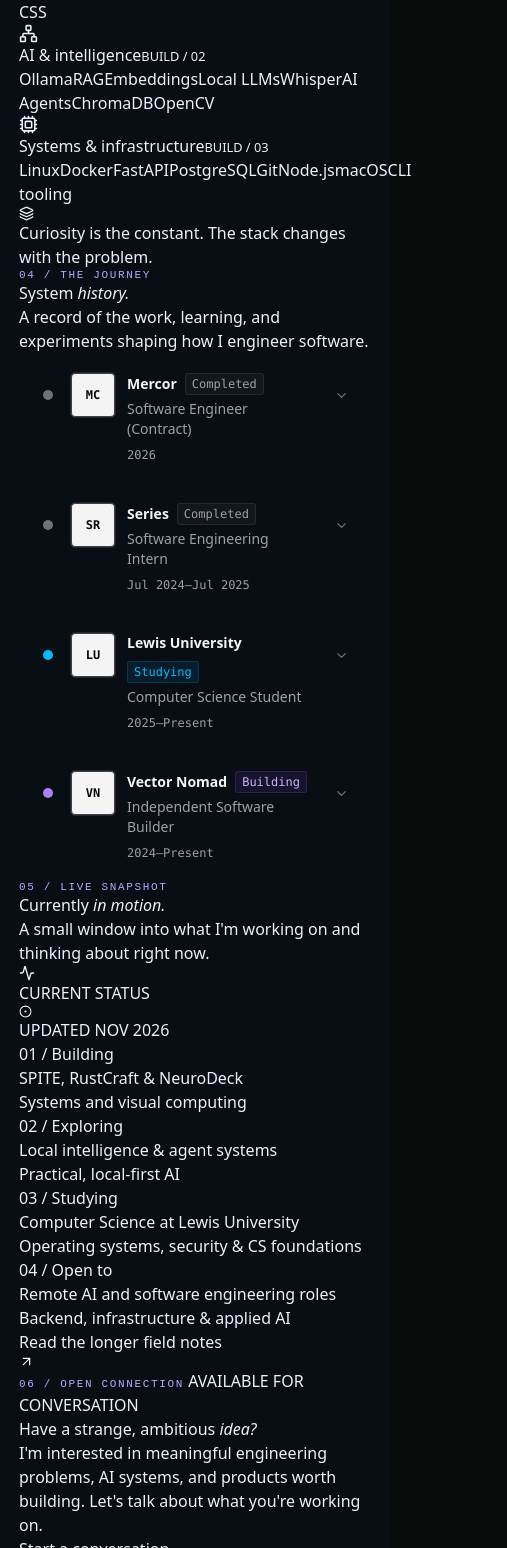
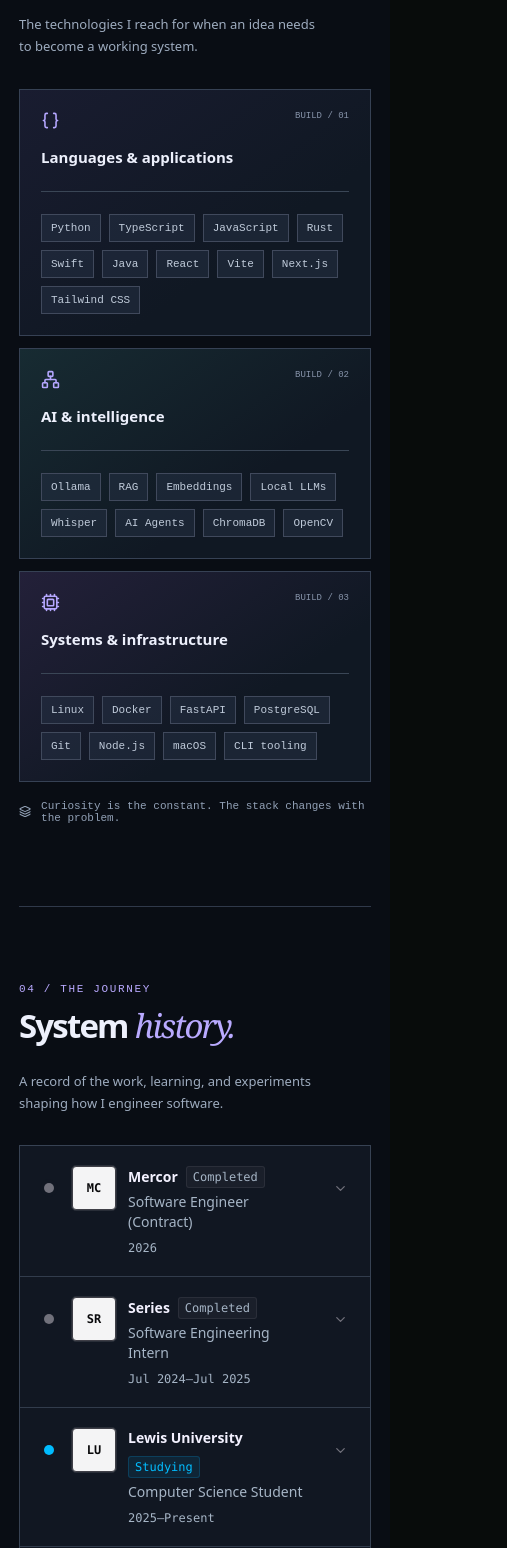
Before and after one commit to vectornomad/portfolio-2026, a React (Vite) app: page / in a window 390 px wide. Shown: the part 4340-5888 px from the top of the page, 507 px wide, since content can reach past the window. Built offline with nearby package versions, Linux system fonts and the light colour scheme.

Commit message:
Style Signal Lab toolkit, history, live status, contact and field notes

```diff
--- a/src/index.css
+++ b/src/index.css
@@ -331,3 +331,94 @@ body { background:#090d14; }
 .case-footer a {display:flex;align-items:center;gap:8px;color:#c5b7ff;}
 @media(max-width:780px){.case-grid{grid-template-columns:1fr;}.case-description{min-height:0;}.case-footer{flex-wrap:wrap;}}
 @media(prefers-reduced-motion:reduce){.case-card:hover{transform:none;}}
+
+
+/* SIGNAL LAB / extended experience */
+.lab-section {padding:76px 0 82px;border-top:1px solid #30394a;}
+.lab-section-head {display:flex;align-items:end;justify-content:space-between;gap:26px;margin-bottom:31px;}
+.lab-section-head h2 {font-size:clamp(33px,4.2vw,55px);letter-spacing:-.055em;line-height:1.1;font-weight:620;margin-top:13px;}
+.lab-section-head h2 em,.lab-contact h2 em,.lab-blog-heading em {color:#b9aaff;font-family:Georgia,serif;font-weight:400;}
+.lab-section-head > p {max-width:300px;color:#9eacbf;line-height:1.7;font-size:13px;}
+.lab-tool-grid {display:grid;grid-template-columns:repeat(3,minmax(0,1fr));gap:12px;}
+.lab-tool-panel {min-height:258px;padding:21px;border:1px solid #364154;background:linear-gradient(145deg,#191c30 0%,#101823 65%);}
+.lab-tool-panel:nth-child(2) {background:linear-gradient(145deg,#172b32 0%,#101823 65%);}
+.lab-tool-panel:nth-child(3) {background:linear-gradient(145deg,#232039 0%,#101823 65%);}
+.lab-tool-title {display:flex;align-items:flex-start;justify-content:space-between;gap:10px;border-bottom:1px solid #3a4656;padding-bottom:23px;}
+.lab-tool-title > span {display:flex;flex-direction:column;gap:17px;font-size:15px;font-weight:600;line-height:1.4;}
+.lab-tool-title svg {color:#b5a7ff;}
+.lab-tool-title small {white-space:nowrap;color:#8794aa;font:9px ui-monospace,monospace;}
+.lab-tool-tags {display:flex;flex-wrap:wrap;gap:8px;margin-top:22px;}
+.lab-tool-tags span {font:11px ui-monospace,monospace;color:#c0cbda;padding:7px 9px;background:#27334780;border:1px solid #40495c;}
+.lab-tool-bottom {display:flex;align-items:center;gap:10px;padding-top:18px;color:#92a1b6;font:11px ui-monospace,monospace;}
+.lab-timeline {border:1px solid #374253;background:#111722;position:relative;}
+.lab-timeline:before {content:"";position:absolute;top:35px;bottom:35px;left:28px;border-left:1px dashed #555175;pointer-events:none;}
+.lab-timeline > div:not(:last-child) {border-bottom:1px solid #323c4c;}
+.lab-timeline article {border:0;}
+.lab-timeline article > span {box-shadow:0 0 0 4px #111722;}
+.lab-timeline article .text-zinc-400 {color:#a6b5c6;}
+.lab-timeline article .text-zinc-100 {color:#f3f1ff;}
+.lab-now-shell {background:#101824;border:1px solid #374354;}
+.lab-now-top {display:flex;justify-content:space-between;gap:10px;flex-wrap:wrap;padding:16px 20px;border-bottom:1px solid #374354;color:#9bacbf;font:10px ui-monospace,monospace;letter-spacing:.08em;}
+.lab-now-top span {display:inline-flex;gap:9px;align-items:center;}
+.lab-now-top svg {color:#a99cff;}
+.lab-now-grid {display:grid;grid-template-columns:repeat(2,minmax(0,1fr));}
+.lab-now-item {min-height:176px;padding:27px 24px;border-bottom:1px solid #364154;}
+.lab-now-item:nth-child(odd) {border-right:1px solid #364154;}
+.lab-now-item:nth-last-child(-n+2) {border-bottom:0;}
+.lab-now-id {font:10px ui-monospace,monospace;letter-spacing:.09em;color:#b4a6ff;text-transform:uppercase;}
+.lab-now-item h3 {font-size:clamp(18px,2.5vw,25px);line-height:1.3;letter-spacing:-.04em;font-weight:600;color:#f3f0ff;margin-top:19px;max-width:29ch;}
+.lab-now-item p {font-size:12px;color:#96a6ba;margin-top:11px;}
+.lab-now-link {display:flex;align-items:center;justify-content:flex-end;gap:9px;margin-top:17px;font-size:12px;color:#bcb0ff;}
+.lab-contact {position:relative;overflow:hidden;border:1px solid #48506a;padding:clamp(26px,5vw,62px);background:radial-gradient(ellipse at 90% 0%,#51456d55,transparent 53%),linear-gradient(135deg,#161b2d,#0e1823);margin:17px 0 75px;}
+.lab-contact:after {content:"✳";position:absolute;right:48px;top:80px;color:#c0aeff17;font-size:clamp(95px,15vw,210px);line-height:1;pointer-events:none;}
+.lab-contact-kicker {display:flex;align-items:center;justify-content:space-between;gap:12px;flex-wrap:wrap;position:relative;z-index:1;}
+.lab-contact-status {display:flex;align-items:center;gap:9px;font:10px ui-monospace,monospace;color:#98b8b1;}
+.lab-contact-status span {height:7px;width:7px;border-radius:50%;background:#8cdbc6;}
+.lab-contact h2 {position:relative;z-index:1;margin:38px 0 19px;max-width:770px;font-size:clamp(37px,5vw,66px);line-height:1.12;letter-spacing:-.055em;font-weight:630;}
+.lab-contact > p {position:relative;z-index:1;max-width:530px;color:#b1bcd0;font-size:14px;line-height:1.8;}
+.lab-contact-primary {position:relative;z-index:1;margin-top:29px;display:inline-flex;align-items:center;justify-content:space-between;gap:48px;padding:16px 19px;background:#b9aaff;color:#161526;font-size:13px;font-weight:650;}
+.lab-contact-primary:hover {background:#d4cbff;}
+.lab-contact-links {position:relative;z-index:1;display:flex;flex-wrap:wrap;gap:18px 28px;border-top:1px solid #455066;margin-top:44px;padding-top:23px;}
+.lab-contact-links a {display:inline-flex;align-items:center;gap:9px;font:12px ui-monospace,monospace;color:#bec8da;}
+.lab-contact-links a:hover {color:#b9aaff;}
+.lab-footer {display:flex;justify-content:space-between;align-items:center;gap:20px;flex-wrap:wrap;border-top:1px solid #30394a;padding:25px 0 40px;font:11px ui-monospace,monospace;color:#97a5b9;}
+.lab-footer > div {display:flex;flex-wrap:wrap;align-items:center;gap:13px;}
+.lab-footer strong {font-size:17px;color:#eeebff;}
+.lab-footer strong span {color:#b8aaff;}
+.lab-footer a {color:#bdb2ff;}
+/* Field notes / blog */
+.lab-blog {background:radial-gradient(ellipse 70% 32% at 96% 2%,#2c244044,transparent 80%),#090d14;min-height:100vh;color:#edf0fc;}
+.lab-blog-inner {max-width:980px;padding:0 26px;margin:auto;min-height:100vh;display:flex;flex-direction:column;}
+.lab-blog-nav {display:flex;align-items:center;justify-content:space-between;gap:16px;min-height:80px;border-bottom:1px solid #354053;}
+.lab-blog-nav a:first-child {color:#eeeaff;font:700 16px ui-monospace,monospace;}
+.lab-blog-nav a:last-child {display:inline-flex;align-items:center;gap:8px;color:#aab7ca;font:12px ui-monospace,monospace;}
+.lab-blog-heading {padding:65px 0 50px;border-bottom:1px solid #354053;}
+.lab-blog-heading h1 {margin-top:21px;font-size:clamp(43px,6.4vw,81px);letter-spacing:-.065em;line-height:1.07;font-weight:620;}
+.lab-blog-heading p:last-child {margin-top:22px;max-width:54ch;color:#a5b2c5;font-size:15px;line-height:1.85;}
+.lab-blog-index {padding:28px 0 80px;}
+.lab-blog-index-head {display:flex;justify-content:space-between;align-items:center;padding-bottom:20px;font:11px ui-monospace,monospace;letter-spacing:.09em;color:#9baac0;}
+.lab-blog-entry {display:grid;grid-template-columns:135px minmax(0,1fr) 24px;align-items:start;gap:22px;border-top:1px solid #354053;padding:27px 8px;transition:background .2s;}
+.lab-blog-entry:last-child {border-bottom:1px solid #354053;}
+.lab-blog-entry:hover {background:#141c2c;}
+.lab-blog-entry time {color:#a99aff;font:11px ui-monospace,monospace;}
+.lab-blog-entry h3 {font-size:clamp(20px,3vw,28px);line-height:1.25;letter-spacing:-.04em;}
+.lab-blog-entry p {font-size:13px;line-height:1.7;color:#9caabd;margin-top:9px;}
+.lab-blog-entry svg {color:#ad9ffd;}
+.lab-article {padding:48px 0 92px;max-width:770px;}
+.lab-article-back {display:inline-flex;align-items:center;gap:10px;font:12px ui-monospace,monospace;color:#bdb1ff;}
+.lab-article h1 {font-size:clamp(36px,5.5vw,64px);font-weight:620;line-height:1.12;letter-spacing:-.055em;margin:19px 0;}
+.lab-article-lead {font-size:17px;line-height:1.8;color:#aab7ca;border-bottom:1px solid #354053;padding-bottom:30px;margin-top:19px;}
+.lab-prose {font-size:15px;line-height:1.9;color:#c3ccda;max-width:70ch;}
+.lab-prose h2 {font-size:27px;line-height:1.35;color:#f4f1ff;letter-spacing:-.03em;margin:43px 0 13px;}
+.lab-prose h3 {font-size:21px;line-height:1.4;color:#eeeaff;margin:32px 0 12px;}
+.lab-prose p,.lab-prose ul,.lab-prose ol,.lab-prose blockquote {margin:18px 0;}
+.lab-prose ul {list-style:disc;padding-left:23px;}
+.lab-prose ol {list-style:decimal;padding-left:23px;}
+.lab-prose li {margin:7px 0;}
+.lab-prose a {color:#bcafff;text-decoration:underline;text-underline-offset:4px;}
+.lab-prose blockquote {padding-left:20px;border-left:2px solid #b8abff;color:#aab8ce;}
+.lab-prose pre {max-width:100%;overflow-x:auto;padding:20px;background:#121b2a;border:1px solid #3a4559;font:13px/1.7 ui-monospace,monospace;}
+.lab-prose :not(pre)>code {background:#222943;padding:2px 5px;font:13px ui-monospace,monospace;}
+@media(max-width:800px){.lab-section-head{align-items:flex-start;flex-direction:column;}.lab-tool-grid{grid-template-columns:1fr;}.lab-tool-panel{min-height:0;}.lab-contact:after{right:12px;top:125px;}.lab-timeline:before{display:none;}}
+@media(max-width:560px){.lab-now-grid{grid-template-columns:1fr;}.lab-now-item{border-right:0!important;border-bottom:1px solid #364154!important;min-height:0;}.lab-now-item:last-child{border-bottom:0!important;}.lab-blog-entry{grid-template-columns:1fr 22px;gap:10px;}.lab-blog-entry time{grid-column:1/-1;}.lab-blog-inner{padding:0 19px;}.lab-contact-links{gap:18px;}}
+@media(prefers-reduced-motion:reduce){.lab-blog-entry{transition:none;}}
```
